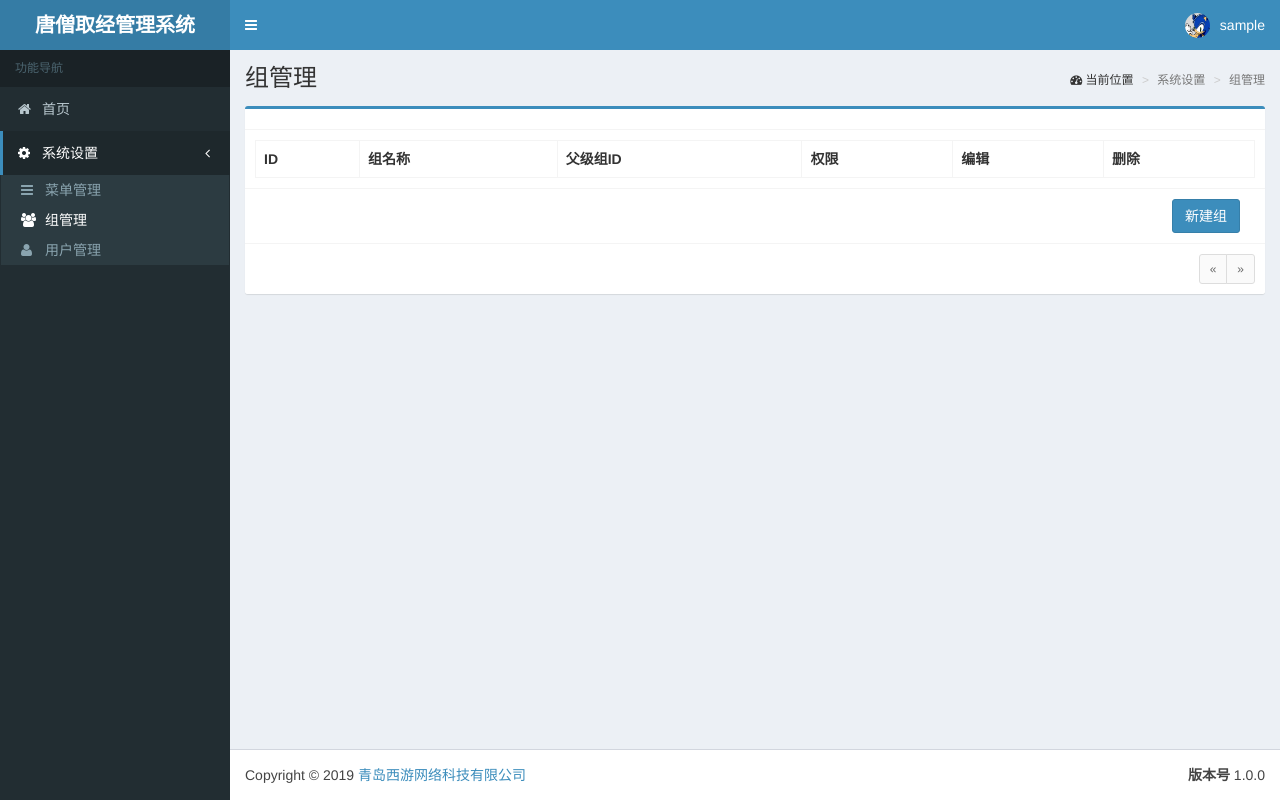
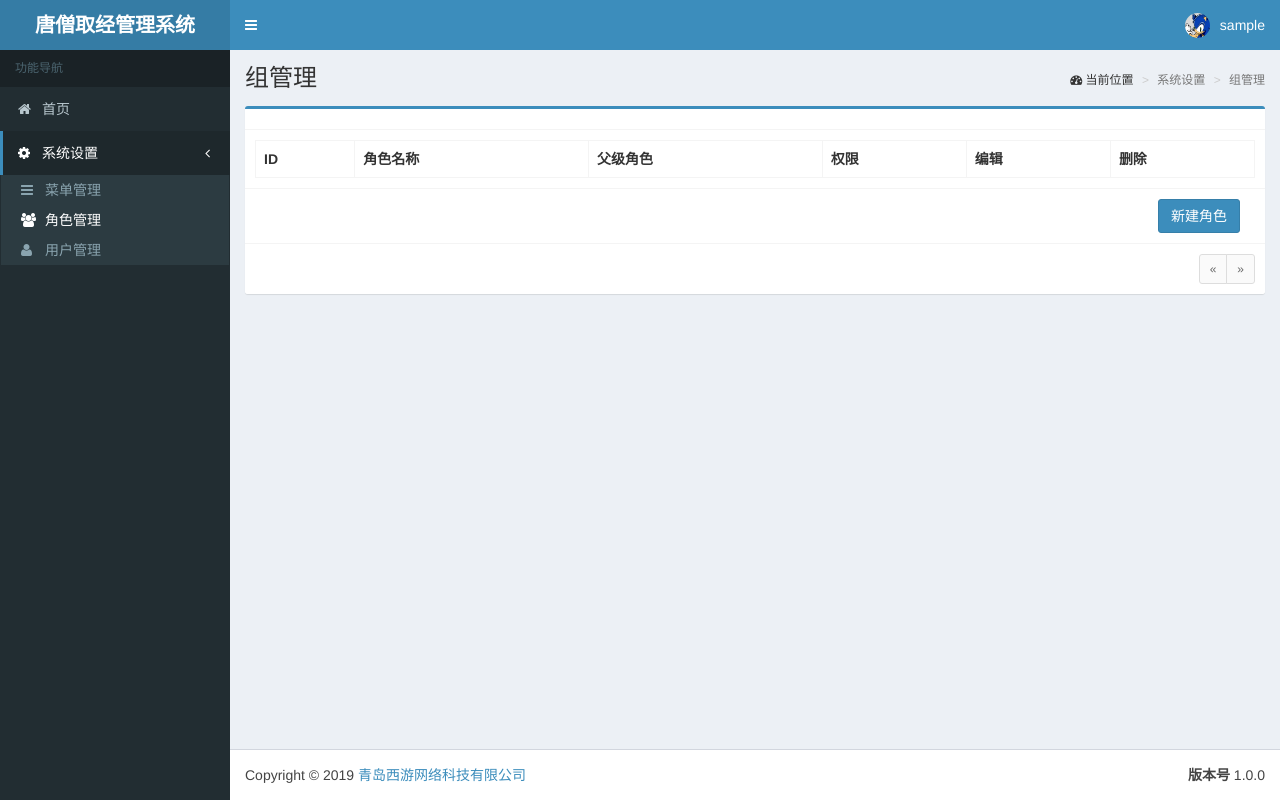
Before and after one commit to jellyfrank/flask_manager, a Flask app: page /grouplist in a window 1280 px wide. Run offline with Flask 2, Linux system fonts and the light colour scheme; the visitor is signed in with stand-in values (Sample User, id 1); data comes from the database, SQL or seed files in the repository; data that the repository does not hold is empty; some libraries are stand-ins or nearby versions.

Commit message:
角色管理

```diff
--- a/app/main/forms.py
+++ b/app/main/forms.py
@@ -91,7 +91,7 @@ class MyForm(FlaskForm):
 
 class GroupForm(FlaskForm):
 
-    name = StringField("组名称")
-    parent_id = IntegerField("父级组ID")
+    name = StringField("角色名称")
+    parent_id = IntegerField("父级角色")
     permissions = SelectField("权限",coerce=int)
     submit = SubmitField("提交")
--- a/app/model/group.py
+++ b/app/model/group.py
@@ -3,7 +3,6 @@ from app import db
 
 class Group(db.Model):
 
-    __routename__ = "group"
     __tablename__ = "group"
 
     id = db.Column(db.Integer, primary_key=True)
@@ -15,7 +14,6 @@ class Group(db.Model):
 
 class Permission(db.Model):
 
-    __routename__ = "permission"
     __tablename__ = "permission"
 
     id = db.Column(db.Integer,primary_key=True)
@@ -25,7 +23,6 @@ class Permission(db.Model):
 
 class Group_Permission_Relation(db.Model):
 
-    __routename__ = "group_permission_relation"
     __tablename__ = "group_permission_relation"
 
     id = db.Column(db.Integer, primary_key=True)
--- a/app/templates/base.html
+++ b/app/templates/base.html
@@ -119,7 +119,7 @@
                         </a>
                         <ul class="treeview-menu">
                             <li><a href="{{url_for('main.menulist')}}"><i class="fa fa-bars"></i> 菜单管理</a></li>
-                            <li><a href="{{url_for('main.grouplist')}}"><i class="fa fa-group"></i> 组管理</a></li>
+                            <li><a href="{{url_for('main.grouplist')}}"><i class="fa fa-group"></i> 角色管理</a></li>
                             <li><a href="{{url_for('main.userlist')}}"><i class="fa fa-user"></i> 用户管理</a></li>
                         </ul>
                     </li>
--- a/app/templates/group/grouplist.html
+++ b/app/templates/group/grouplist.html
@@ -23,8 +23,8 @@
         <table class="table table-bordered">
             <tr>
                 <th>ID</th>
-                <th>组名称</th>
-                <th>父级组ID</th>
+                <th>角色名称</th>
+                <th>父级角色</th>
                 <th>权限</th>
                 <th>编辑</th>
                 <th>删除</th>
@@ -46,7 +46,7 @@
 
     <div class="box-footer">
         <div class="col-md-12">
-            <a class='btn btn-primary pull-right' href='{{ url_for("main.groupedit") }}'>新建组</a>
+            <a class='btn btn-primary pull-right' href='{{ url_for("main.groupedit") }}'>新建角色</a>
         </div>
     </div>
 
```
